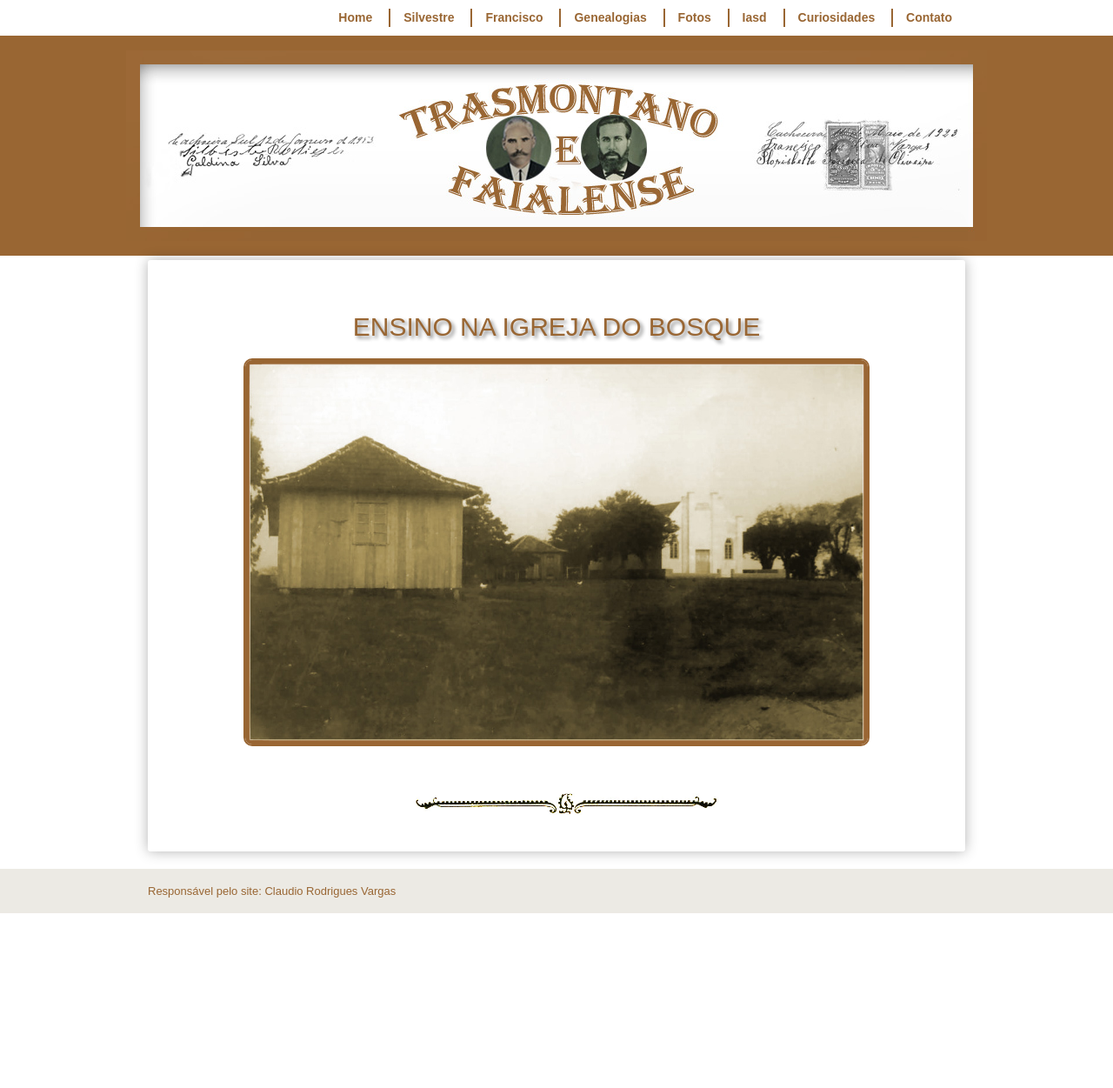
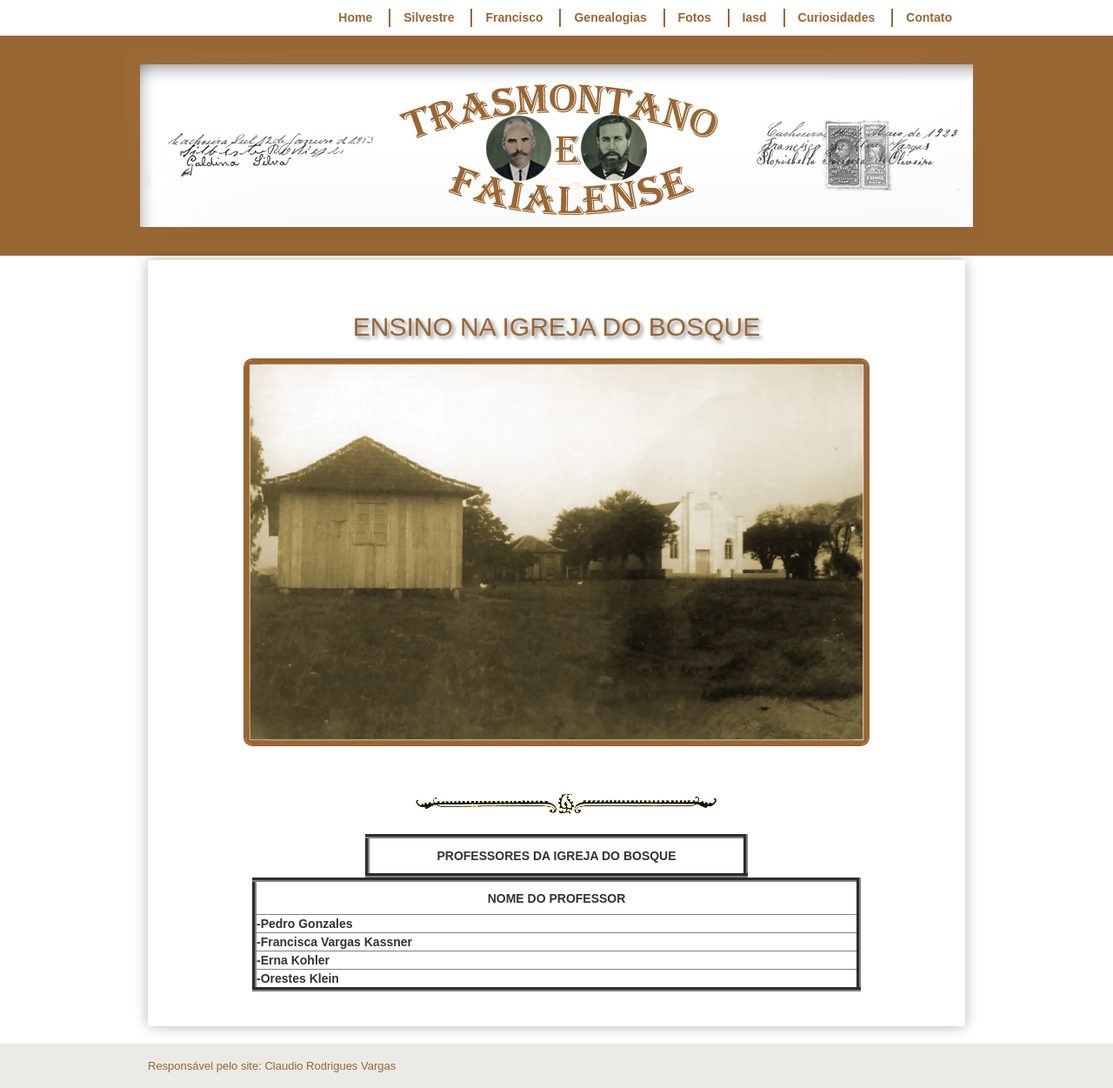
Before and after one commit to claudiovargas1955/claudiovargas1955.github.io, a Jekyll site: the page built from _pages/ensino-da-iasd-bosque.html, in a window 1280 px wide. Shown: the whole page at 87% size. Built offline with Jekyll 4.4.1, drawn with Linux system fonts in a browser that asks for light colours; some web fonts are replaced; before the commit the page ends 1050 px from its top, so only the background shows below that.

Commit message:
Update ensino-da-iasd-bosque.html

```diff
--- a/_pages/ensino-da-iasd-bosque.html
+++ b/_pages/ensino-da-iasd-bosque.html
@@ -123,3 +123,39 @@ tr:hover{
 <figcaption>
 <h3><br>HOMENAGEM A <br>PROFESSORA FRANCISCA VARGAS KASSNER<br><br><br><-Escola Primária</h3></figcaption></figure><br>
 <img class="dir3" style="float:center"; src="/images/Separador2.jpg" class="img-responsive" width="400px" title="";/><br>
+
+<div class="brasileira" align="center">
+    <table border="5px" color="#ffffff" width="440px" cellspacing="10px" cellpadding="10px" height="50px">
+          <tr>
+            <td align="center"><b>PROFESSORES DA IGREJA DO BOSQUE</b></td>
+         </tr>
+
+    <table border="5px" color="#ffffff" width="700px"  cellspacing="10px" cellpadding="10px">
+         <tr>
+           <td align="center" width="300px" height="40px"><b>NOME DO PROFESSOR</b></td>
+
+        </tr>
+
+         <tr>
+           <td align="left" width="300px"><b>-Pedro Gonzales</b></td>
+
+        </tr>
+
+        <tr>
+           <td align="left" width="300px"><b>-Francisca Vargas Kassner</b></td>
+
+        </tr>
+
+        <tr>
+           <td align="left" width="300px"><b>-Erna Kohler</b></td>
+
+        </tr>
+
+        <tr>
+           <td align="left" width="300px"><b>-Orestes Klein</b></td>
+
+        </tr>
+
+     </table>
+
+ </div><br>
```
